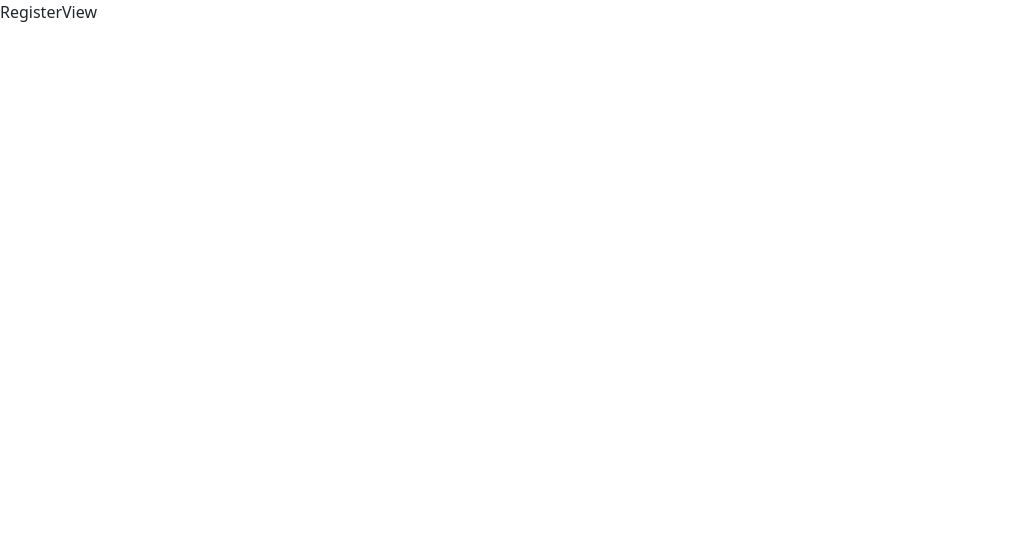
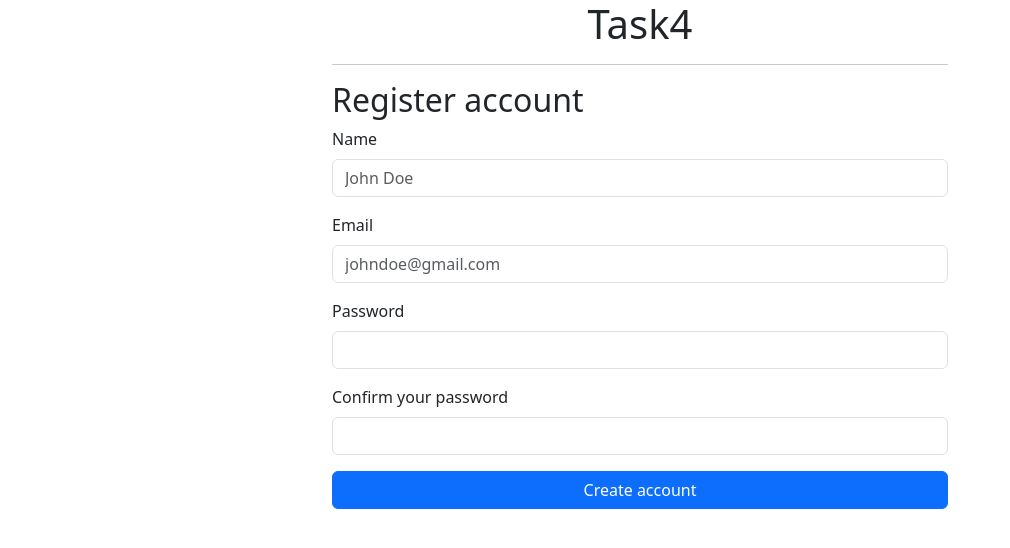
Before and after one commit to mcmmiguel/Task4, a React (Vite) app: page /auth/register in a window 1280 px wide. Shown: the top 548 px of the page, without its empty margins (0-1010 px from the left). Built offline with nearby package versions, Linux system fonts and the light colour scheme; no server answers.

Commit message:
Feat. Implement register page with call to the API

```diff
--- a/package.json
+++ b/package.json
@@ -10,9 +10,11 @@
     "preview": "vite preview"
   },
   "dependencies": {
+    "axios": "^1.7.2",
     "bootstrap": "^5.3.3",
     "react": "^18.3.1",
     "react-dom": "^18.3.1",
+    "react-hook-form": "^7.52.1",
     "react-router-dom": "^6.25.1"
   },
   "devDependencies": {
--- /dev/null
+++ b/src/api/authAPI.ts
@@ -0,0 +1,12 @@
+import api from "../lib/axios";
+import { RegisterForm } from "../views/RegisterView";
+
+export async function registerAccount(formData: RegisterForm) {
+    try {
+        const url = '/auth/register';
+        const { data } = await api.post(url, formData);
+        console.log(data);
+    } catch (error) {
+        console.log(error);
+    }
+}
--- /dev/null
+++ b/src/lib/axios.ts
@@ -0,0 +1,7 @@
+import axios from "axios";
+
+const api = axios.create({
+    baseURL: import.meta.env.VITE_API_URL,
+});
+
+export default api;
--- a/src/views/LoginView.tsx
+++ b/src/views/LoginView.tsx
@@ -1,6 +1,11 @@
 const LoginView = () => {
     return (
-        <div>LoginView</div>
+        <main className="container">
+            <h1>Iniciar sesión</h1>
+            <form className="">
+                <label htmlFor=""></label>
+            </form>
+        </main>
     )
 }
 export default LoginView
--- a/src/views/RegisterView.tsx
+++ b/src/views/RegisterView.tsx
@@ -1,6 +1,99 @@
+import { useForm } from "react-hook-form";
+import { registerAccount } from "../api/authAPI";
+
+export type RegisterForm = {
+    name: string;
+    email: string;
+    password: string;
+    password_confirmation: string;
+}
+
 const RegisterView = () => {
+
+    const initialValues: RegisterForm = {
+        name: '',
+        email: '',
+        password: '',
+        password_confirmation: '',
+    }
+
+    const { register, handleSubmit, formState: { errors }, watch } = useForm({ defaultValues: initialValues });
+
+    const password = watch('password');
+
+    const handleLogin = async (formData: RegisterForm) => {
+        await registerAccount(formData);
+    }
+
     return (
-        <div>RegisterView</div>
+        <div className="container w-50">
+            <h1 className="text-center">Task4</h1>
+            <hr />
+            <h2 className="mt-10">Register account</h2>
+            <form
+                className="d-flex flex-column align-center needs-validation"
+                onSubmit={handleSubmit(handleLogin)}
+            >
+                <div className="mb-3">
+                    <label htmlFor="name" className="form-label">Name</label>
+                    <input
+                        type="text"
+                        className={`form-control ${errors.name ? 'is-invalid' : ''}`}
+                        id="name"
+                        placeholder="John Doe"
+                        {...register('name', {
+                            required: 'The name is required',
+                        })}
+                    />
+                    {errors.name && <div className="invalid-feedback">{errors.name.message}</div>}
+                </div>
+                <div className="mb-3">
+                    <label htmlFor="email" className="form-label">Email</label>
+                    <input
+                        id="email"
+                        type="email"
+                        className={`form-control ${errors.email ? 'is-invalid' : ''}`}
+                        placeholder="johndoe@gmail.com"
+                        {...register("email", {
+                            required: "The email is required",
+                            pattern: {
+                                value: /\S+@\S+\.\S+/,
+                                message: "E-mail no válido",
+                            },
+                        })}
+                    />
+                    {errors.email && <div className="invalid-feedback">{errors.email.message}</div>}
+                </div>
+                <div className="mb-3">
+                    <label htmlFor="password" className="form-label">Password</label>
+                    <input
+                        id="password"
+                        type="password"
+                        className={`form-control ${errors.password ? 'is-invalid' : ''}`}
+                        {...register('password', {
+                            minLength: 8,
+                            required: 'Password must have at least 8 characters long'
+                        })}
+                    />
+                    {errors.password && <div className="invalid-feedback">{errors.password.message}</div>}
+                </div>
+                <div className="mb-3">
+                    <label htmlFor="password_confirmation" className="form-label">Confirm your password</label>
+                    <input
+                        id="password_confirmation"
+                        type="password"
+                        className={`form-control ${errors.password_confirmation ? 'is-invalid' : ''}`}
+                        {...register('password_confirmation', {
+                            validate: value => value === password || 'Passwords do not match',
+                            required: 'Please confirm your password'
+                        })}
+                    />
+                    {errors.password_confirmation && <div className="invalid-feedback">{errors.password_confirmation.message}</div>}
+                </div>
+
+                <button className="btn btn-primary">Create account</button>
+            </form>
+        </div>
     )
 }
 export default RegisterView
```
Also changed, not shown: 2 other files (tests, documents, lock files or other folders).
